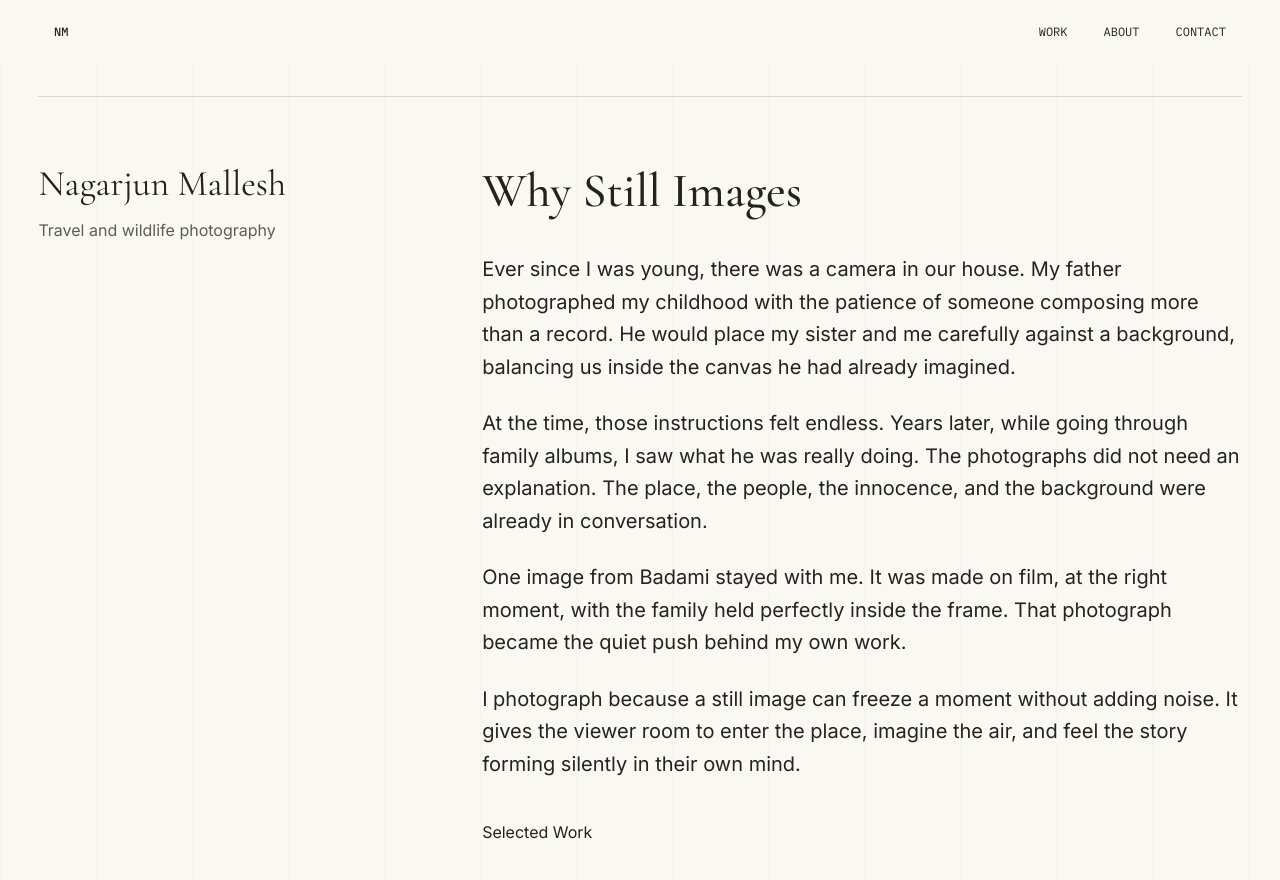
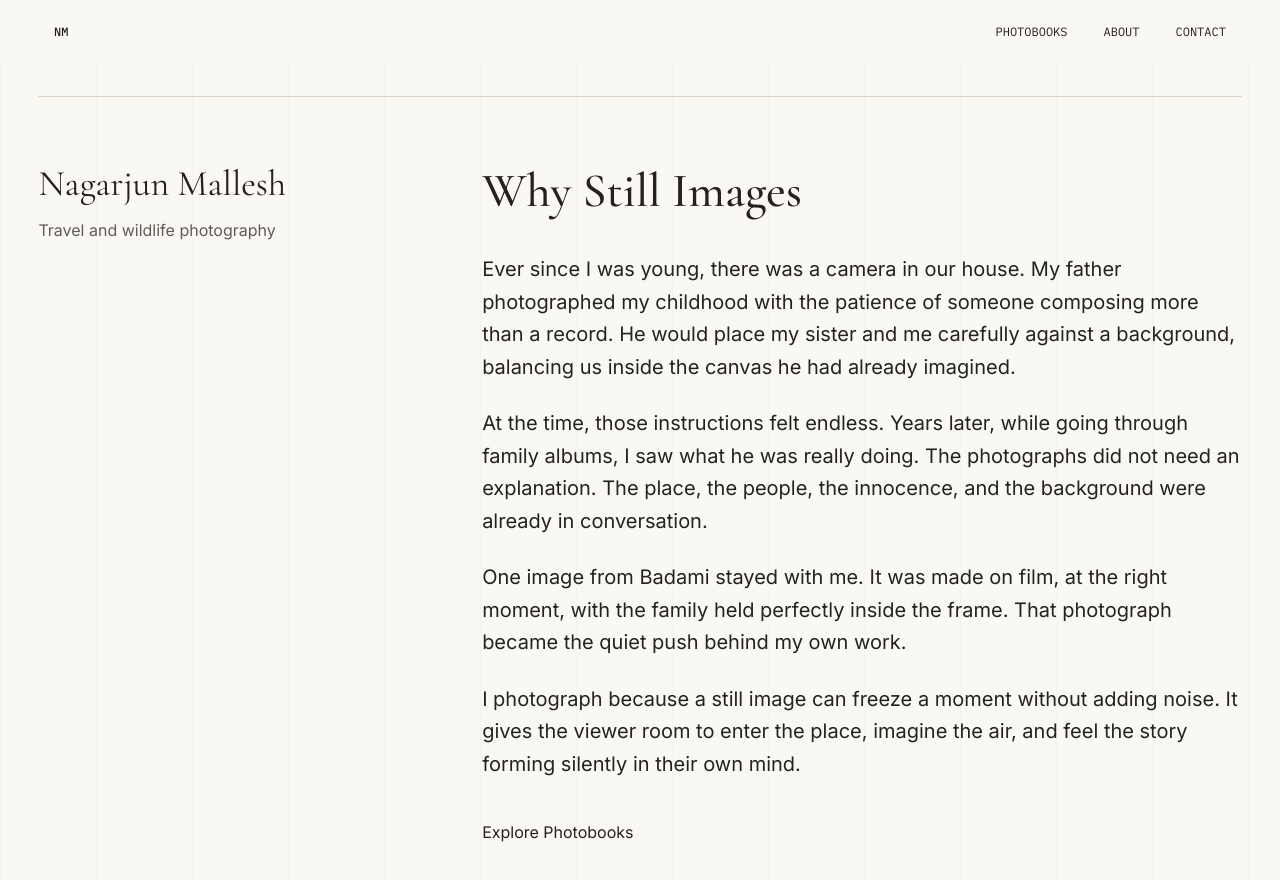
Before and after one commit to NagarjunMa/CoffeeTable-Photobook, a Next.js app: page /about in a window 1280 px wide. Shown: the top 880 px of the page. Built offline with nearby package versions, Linux system fonts and the light colour scheme.

Commit message:
Rename Work to Photobooks and return navigation to first destination

```diff
--- a/src/app/about/page.tsx
+++ b/src/app/about/page.tsx
@@ -1,4 +1,3 @@
-import Link from "next/link";
 import type { Metadata } from "next";
 import { SiteHeader } from "@/components/site-header";
 
@@ -36,12 +35,14 @@ export default function AboutPage() {
               ))}
             </div>
 
-            <Link
+            {/* Full navigation lets the scroll controller initialize with the destination hash. */}
+            {/* eslint-disable-next-line @next/next/no-html-link-for-pages */}
+            <a
               href="/#work"
               className="editorial-link mt-10 inline-flex text-base underline underline-offset-4"
             >
-              Selected Work
-            </Link>
+              Explore Photobooks
+            </a>
           </div>
         </section>
       </main>
--- a/src/components/site-header.tsx
+++ b/src/components/site-header.tsx
@@ -25,9 +25,11 @@ export function SiteHeader({
         NM
       </Link>
       <nav aria-label="Main navigation" className="flex items-center gap-1 sm:gap-5">
-        <Link href="/#work" className="editorial-link">
-          Work
-        </Link>
+        {/* Full navigation lets the scroll controller initialize with the destination hash. */}
+        {/* eslint-disable-next-line @next/next/no-html-link-for-pages */}
+        <a href="/#work" className="editorial-link">
+          Photobooks
+        </a>
         <Link href="/about" aria-current={pathname === "/about" ? "page" : undefined} className="editorial-link">
           About
         </Link>
--- a/src/components/work-index.tsx
+++ b/src/components/work-index.tsx
@@ -186,6 +186,14 @@ export function WorkIndex() {
         if (target >= 0) navigate.current(target, false);
         else if (location.hash === "#work") navigate.current(0, false);
       };
+      const onIndexLink = (event: MouseEvent) => {
+        if (!ready || event.defaultPrevented || event.button !== 0 || event.metaKey || event.ctrlKey || event.shiftKey || event.altKey) return;
+        const link = event.target instanceof Element ? event.target.closest<HTMLAnchorElement>("a[href='/#work']") : null;
+        if (!link || link.target === "_blank") return;
+        // Native hash scrolling can move the pinned rail independently in WebKit.
+        event.preventDefault();
+        navigate.current(0, true);
+      };
       const onScroll = () => {
         if (!desktop && !flow) {
           const bounds = section.getBoundingClientRect();
@@ -211,6 +219,7 @@ export function WorkIndex() {
       window.addEventListener("scroll", onScroll, { passive: true });
       window.addEventListener("popstate", restore);
       window.addEventListener("hashchange", restore);
+      document.addEventListener("click", onIndexLink);
       rail.addEventListener("focusin", onFocus);
       return () => {
         disposed = true;
@@ -219,6 +228,7 @@ export function WorkIndex() {
         window.removeEventListener("scroll", onScroll);
         window.removeEventListener("popstate", restore);
         window.removeEventListener("hashchange", restore);
+        document.removeEventListener("click", onIndexLink);
         rail.removeEventListener("focusin", onFocus);
         navigate.current = () => {};
         delete scroller.dataset.enhanced;
```
Also changed, not shown: 1 other file (tests, documents, lock files or other folders).
